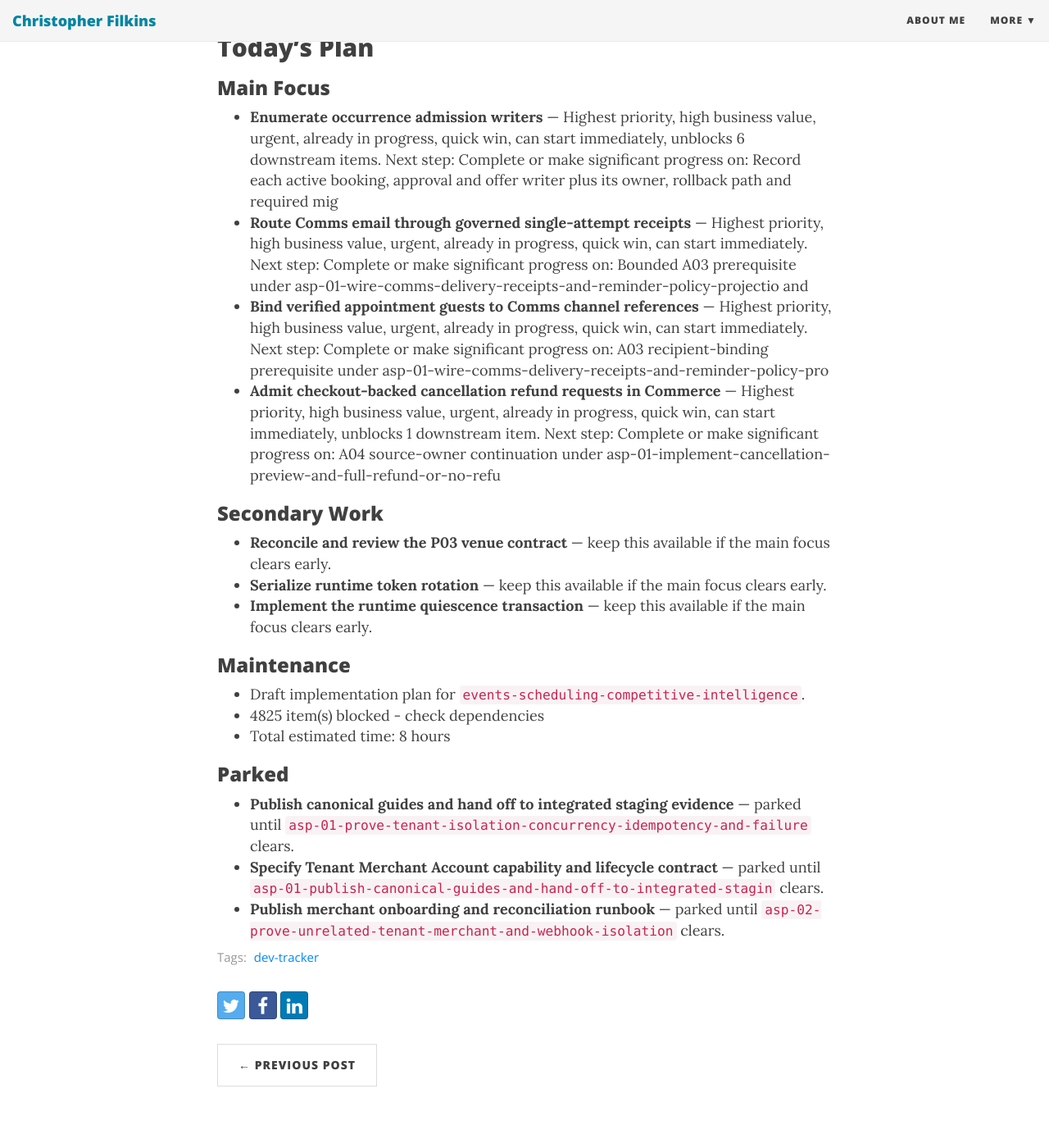
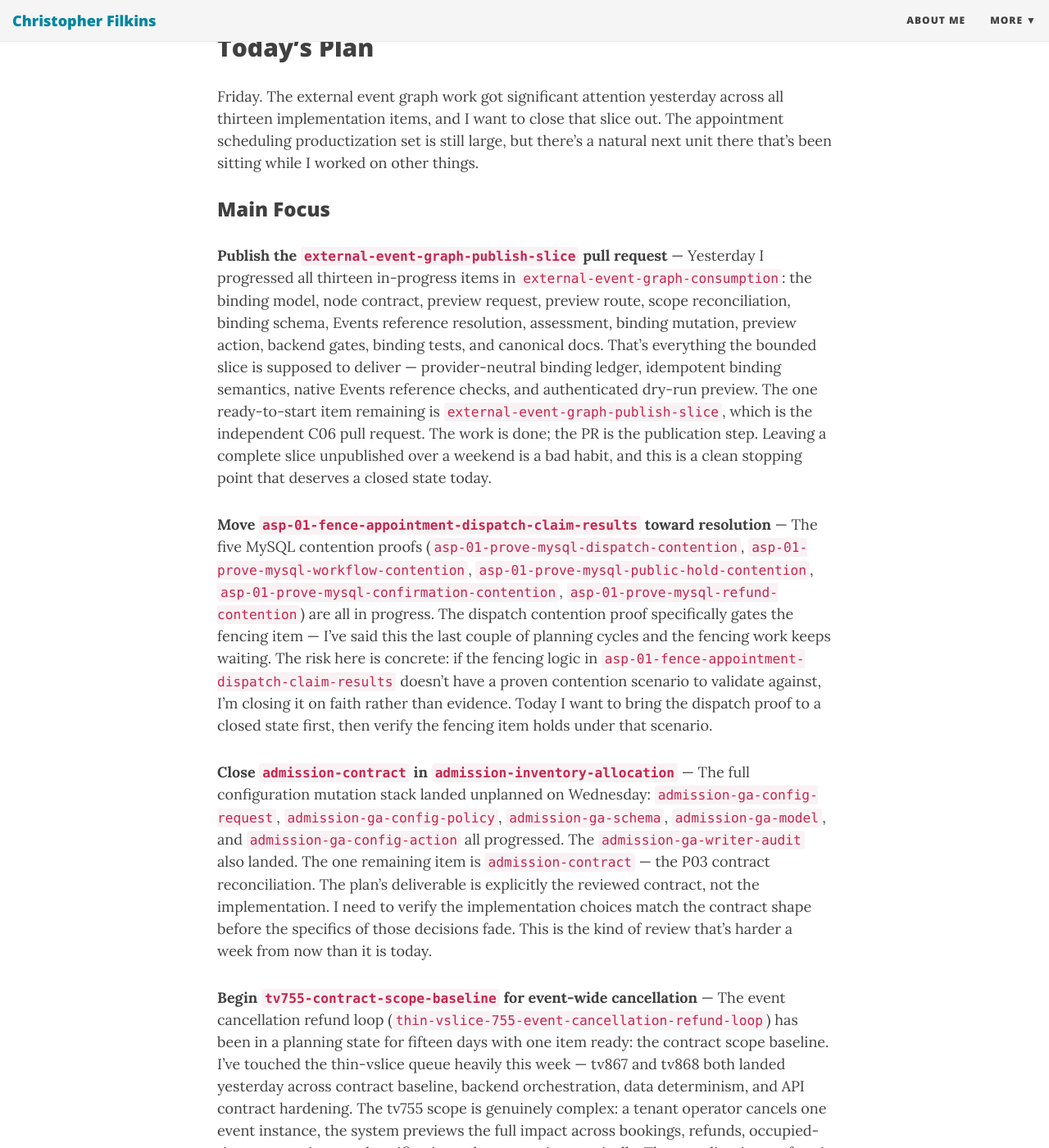
Before and after one commit to filchyboy/filchyboy.github.io, a Jekyll site: the page built from _posts/2026-09-18-daily-dev-log.md, in a window 1280 px wide and 1400 px high, scrolled down 209 px. Shown: the whole window at 82% size. Built offline with Jekyll 4.4.1, drawn with Linux system fonts in a browser that asks for light colours; nearby versions of some CDN libraries; some of the changed text lies outside the part shown.

Commit message:
Update daily dev log: 2026-09-18

```diff
--- a/_posts/2026-09-18-daily-dev-log.md
+++ b/_posts/2026-09-18-daily-dev-log.md
@@ -7,30 +7,41 @@ tags: [dev-tracker]
 ---
 
 <!-- SECTION: DAILY-PLAN START -->
-<!-- plan-generated: 2026-09-18T12:49:10.094259+00:00 -->
+<!-- plan-generated: 2026-09-18T12:56:19.452744+00:00 -->
 
 ## Today's Plan
 
+Friday. The external event graph work got significant attention yesterday across all thirteen implementation items, and I want to close that slice out. The appointment scheduling productization set is still large, but there's a natural next unit there that's been sitting while I worked on other things.
+
 ### Main Focus
-- **Enumerate occurrence admission writers** — Highest priority, high business value, urgent, already in progress, quick win, can start immediately, unblocks 6 downstream items. Next step: Complete or make significant progress on: Record each active booking, approval and offer writer plus its owner, rollback path and required mig
-- **Route Comms email through governed single-attempt receipts** — Highest priority, high business value, urgent, already in progress, quick win, can start immediately. Next step: Complete or make significant progress on: Bounded A03 prerequisite under asp-01-wire-comms-delivery-receipts-and-reminder-policy-projectio and
-- **Bind verified appointment guests to Comms channel references** — Highest priority, high business value, urgent, already in progress, quick win, can start immediately. Next step: Complete or make significant progress on: A03 recipient-binding prerequisite under asp-01-wire-comms-delivery-receipts-and-reminder-policy-pro
-- **Admit checkout-backed cancellation refund requests in Commerce** — Highest priority, high business value, urgent, already in progress, quick win, can start immediately, unblocks 1 downstream item. Next step: Complete or make significant progress on: A04 source-owner continuation under asp-01-implement-cancellation-preview-and-full-refund-or-no-refu
+
+**Publish the `external-event-graph-publish-slice` pull request** — Yesterday I progressed all thirteen in-progress items in `external-event-graph-consumption`: the binding model, node contract, preview request, preview route, scope reconciliation, binding schema, Events reference resolution, assessment, binding mutation, preview action, backend gates, binding tests, and canonical docs. That's everything the bounded slice is supposed to deliver — provider-neutral binding ledger, idempotent binding semantics, native Events reference checks, and authenticated dry-run preview. The one ready-to-start item remaining is `external-event-graph-publish-slice`, which is the independent C06 pull request. The work is done; the PR is the publication step. Leaving a complete slice unpublished over a weekend is a bad habit, and this is a clean stopping point that deserves a closed state today.
+
+**Move `asp-01-fence-appointment-dispatch-claim-results` toward resolution** — The five MySQL contention proofs (`asp-01-prove-mysql-dispatch-contention`, `asp-01-prove-mysql-workflow-contention`, `asp-01-prove-mysql-public-hold-contention`, `asp-01-prove-mysql-confirmation-contention`, `asp-01-prove-mysql-refund-contention`) are all in progress. The dispatch contention proof specifically gates the fencing item — I've said this the last couple of planning cycles and the fencing work keeps waiting. The risk here is concrete: if the fencing logic in `asp-01-fence-appointment-dispatch-claim-results` doesn't have a proven contention scenario to validate against, I'm closing it on faith rather than evidence. Today I want to bring the dispatch proof to a closed state first, then verify the fencing item holds under that scenario.
+
+**Close `admission-contract` in `admission-inventory-allocation`** — The full configuration mutation stack landed unplanned on Wednesday: `admission-ga-config-request`, `admission-ga-config-policy`, `admission-ga-schema`, `admission-ga-model`, and `admission-ga-config-action` all progressed. The `admission-ga-writer-audit` also landed. The one remaining item is `admission-contract` — the P03 contract reconciliation. The plan's deliverable is explicitly the reviewed contract, not the implementation. I need to verify the implementation choices match the contract shape before the specifics of those decisions fade. This is the kind of review that's harder a week from now than it is today.
+
+**Begin `tv755-contract-scope-baseline` for event-wide cancellation** — The event cancellation refund loop (`thin-vslice-755-event-cancellation-refund-loop`) has been in a planning state for fifteen days with one item ready: the contract scope baseline. I've touched the thin-vslice queue heavily this week — tv867 and tv868 both landed yesterday across contract baseline, backend orchestration, data determinism, and API contract hardening. The tv755 scope is genuinely complex: a tenant operator cancels one event instance, the system previews the full impact across bookings, refunds, occupied-time reservations, and notifications, then commits atomically. The coordination surface is wider than a typical slice. I want the contract baseline written while I have that full picture loaded from yesterday's work on the adjacent slices.
 
 ### Secondary Work
-- **Reconcile and review the P03 venue contract** — keep this available if the main focus clears early.
-- **Serialize runtime token rotation** — keep this available if the main focus clears early.
-- **Implement the runtime quiescence transaction** — keep this available if the main focus clears early.
+
+**Settle `p02-source-audit` in `events-scheduling-shared-contracts`** — The shared contracts plan has five items and I haven't touched it in a couple of days. The source audit reconciles current owners and source plans, which is the prerequisite for the rights contract, authority contract, and hierarchy credentials that follow. If I land the C06 external event graph slice today, the scheduling and events domain is going to have a clear dependency on the shared contracts being settled before subsequent sequencing items can start. The source audit isn't long work — it's a reconciliation pass.
 
 ### Maintenance
-- Draft implementation plan for `events-scheduling-competitive-intelligence`.
-- 4825 item(s) blocked - check dependencies
-- Total estimated time: 8 hours
+
+**Regenerate route health report** — The route health snapshot is 83 days old against a codebase with 3,447 routes. Running `make sync-routes` today costs little and gives me current state before I publish the external event graph PR, which touches the Events domain routing surface. I'd rather know now if a route registration is broken than discover it in review.
+
+**Regenerate PHP test results** — The last PHP test run is 50 days old. The 0% pass rate in the snapshot almost certainly reflects an environment issue rather than 1,583 actual regressions — the codebase is too active for that number to be a meaningful signal about current code quality. Running `make test-fixed-batches-quick` gives me an honest baseline. I keep looking at that number and not knowing what to make of it, which is worse than just running the suite.
+
+**Refresh TODO inventory** — The TODO inventory is 57 days stale. Before the week closes, I want a current list. The todo-cleanup script produces this; it's a single command and the output is useful for catching cross-cutting debt that accumulates invisibly during heavy feature work.
+
+**Draft implementation plan for `events-scheduling-competitive-intelligence`** — Two artifacts already exist (`activation-budget-expense-unit-economics-pass.md` and `event-trust-safety-integrity-pass.md`). This is in the planning pipeline as needing a plan, and it's aligned with the scheduling domain I've been working in all week. With the shared contracts work and admission inventory work both active, the competitive intelligence framing is going to become relevant for the next planning cycle. Better to draft the implementation plan now than discover the research is insufficient when I need to sequence it.
 
 ### Parked
-- **Publish canonical guides and hand off to integrated staging evidence** — parked until `asp-01-prove-tenant-isolation-concurrency-idempotency-and-failure` clears.
-- **Specify Tenant Merchant Account capability and lifecycle contract** — parked until `asp-01-publish-canonical-guides-and-hand-off-to-integrated-stagin` clears.
-- **Publish merchant onboarding and reconciliation runbook** — parked until `asp-02-prove-unrelated-tenant-merchant-and-webhook-isolation` clears.
+
+`arq-owner-review-and-merge` in `agent-runtime-quiescence` is explicitly blocked on an external review dependency — nothing to do there until that resolves. The remaining twelve `agent-runtime-quiescence` in-progress items (`arq-token-rotation-action`, `arq-exact-token-admission`, etc.) are candidates for a focused session, but I'm not going to start threading into quiescence architecture on a Friday when the external event graph slice needs publishing and the appointment scheduling contention work is mid-flight. Starting a new locking architecture thread this afternoon and leaving it over the weekend is a bad trade.
+
+The `rd100v2-state-effects-warnings-wave` item in `react-doctor-100-followup-sprint-v2` — 321 ESLint warnings in the State & Effects category outside the Phase 1 hotspots — is real work but it's the kind of sweep that needs a dedicated session with no competing pull request in flight. Not today.
 
 <!-- plan-unit-ids: admission-contract,admission-ga-writer-audit,asp-01-admit-checkout-cancellation-refund-requests-in-commerce,asp-01-bind-verified-guests-to-comms-channel-references,asp-01-route-comms-email-through-governed-receipts,external-event-graph-scope-reconciliation,p02-source-audit -->
 <!-- SECTION: DAILY-PLAN END -->
```
